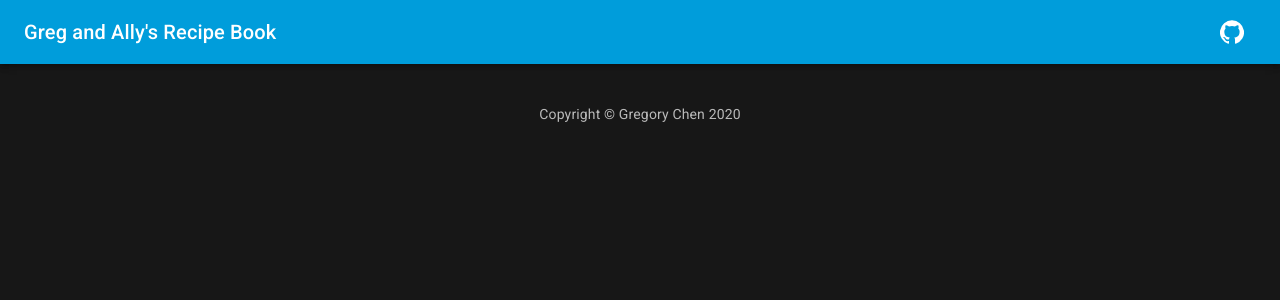
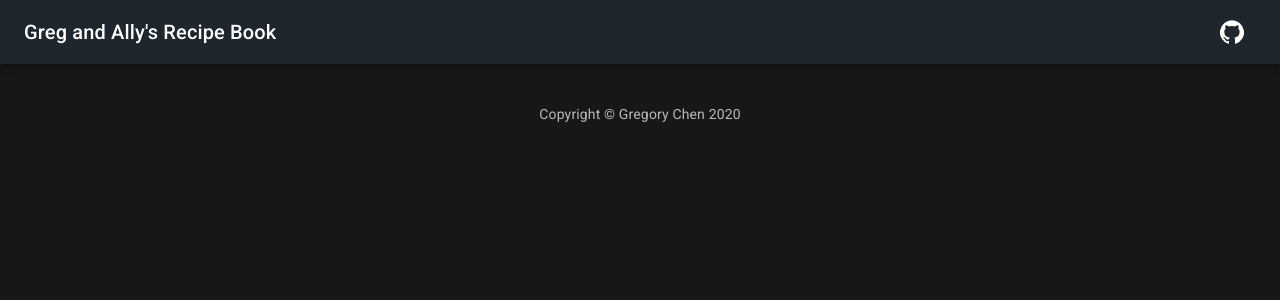
Before and after one commit to gregorychen3/recipe-book, a React (Create React App) app in the folder ui/: page / in a window 1280 px wide. Shown: the top 300 px of the page. Built offline with nearby package versions, Linux system fonts and the light colour scheme.

Commit message:
navbar color

```diff
--- a/ui/src/components/AppHeader.tsx
+++ b/ui/src/components/AppHeader.tsx
@@ -23,7 +23,7 @@ export default function Dashboard() {
   const classes = useStyles();
 
   return (
-    <AppBar position="absolute" className={classes.appBar}>
+    <AppBar position="absolute" color="inherit" className={classes.appBar}>
       <Toolbar>
         <Typography
           component="h1"
```
